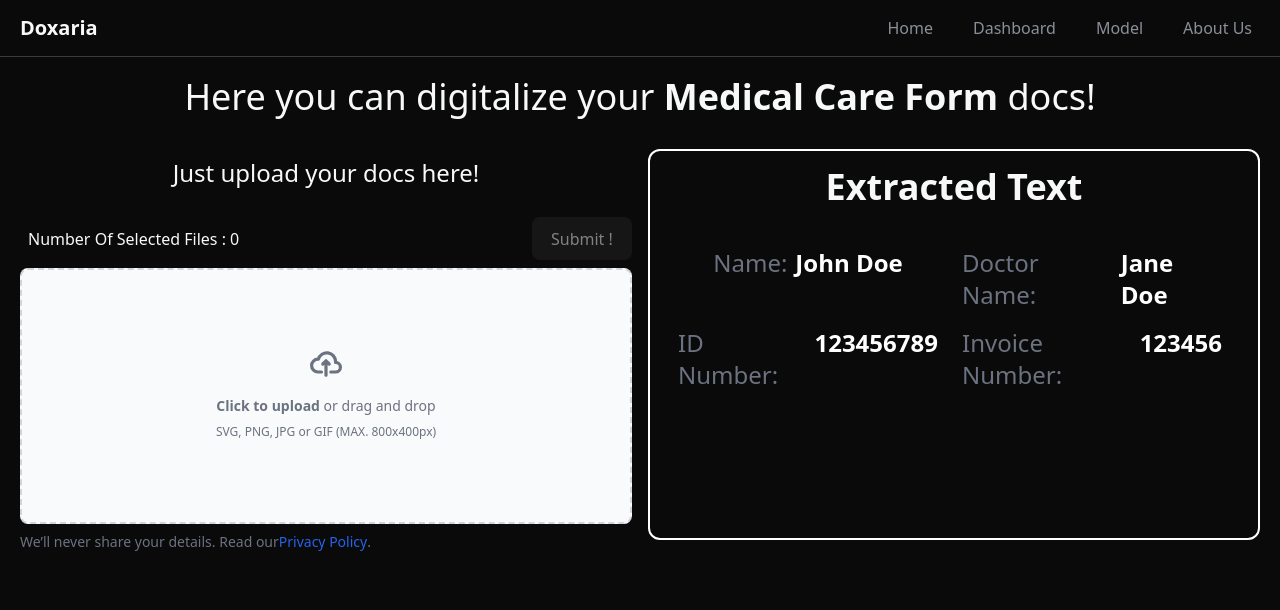
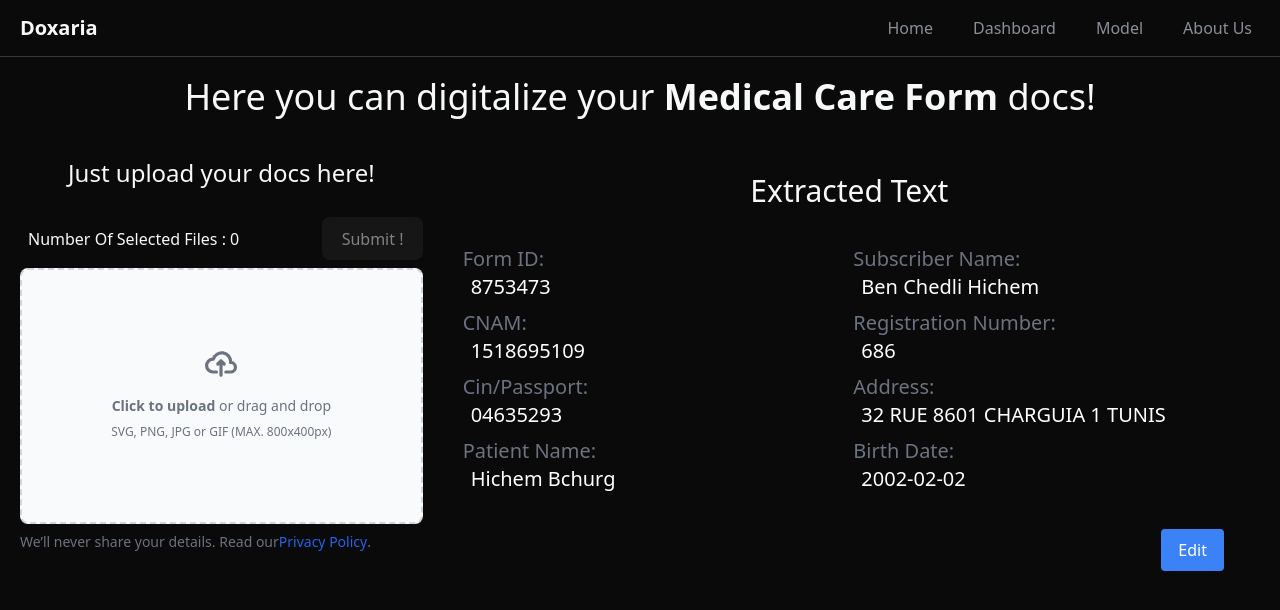
Before and after one commit to Youssef-Kharroubi/Dev-Elites, a React (Vite) app in the folder Doxaria-UI/: page /Medical-Form in a window 1280 px wide. Shown: the top 610 px of the page. Built offline with nearby package versions, Linux system fonts and the light colour scheme.

Commit message:
style: new layout for data display and data update

```diff
--- a/Doxaria-UI/src/components/sections/MedicalFormDataViewer.tsx
+++ b/Doxaria-UI/src/components/sections/MedicalFormDataViewer.tsx
@@ -1,27 +1,84 @@
-import {useState} from "react";
+import { useState } from "react";
+import MedicalCareExtractedData from "../../models/MedicalCareExtractedData.ts";
 
-interface DataExtracted {
-        name:String,
-        drName:String,
-        cin:String,
-        invoiceNumber:String,
+interface MedicalFormDataViewerProps {
+    initialData: MedicalCareExtractedData;
+    onSave: (data: MedicalCareExtractedData) => void;
+}
 
-}
-export default function  MedicalFormDataViewer(){
-        const [imageData, setImageData] = useState<DataExtracted>({
-                name:"John Doe",drName:"Jane Doe",cin:"123456789",invoiceNumber:"123456"
-        });
+export default function MedicalFormDataViewer({ initialData, onSave }: MedicalFormDataViewerProps) {
+    const [imageData, setImageData] = useState<MedicalCareExtractedData>(initialData);
+    const [isEditing, setIsEditing] = useState(false);
 
+    const handleChange = (field: keyof MedicalCareExtractedData, value: string) => {
+        setImageData((prev) => ({ ...prev, [field]: value }));
+    };
+
+    const handleSave = () => {
+        onSave(imageData);
+        setIsEditing(false);
+    };
+
+    const handleCancel = () => {
+        setImageData(initialData);
+        setIsEditing(false);
+    };
 
     return (
-    <section className="container border-2 border-white rounded-xl my-3">
-            <h3 className="flex justify-center text-4xl font-bold p-4">Extracted Text</h3>
+        <section className="container rounded-xl my-5 self-center">
+            <h3 className="flex justify-center text-3xl p-4">Extracted Text</h3>
             <div className="grid grid-cols-2 py-4">
-                    <span className="flex justify-center p-2 text-2xl text-gray-500 " > Name: <p className="text-2xl font-bold mx-2 text-white">{imageData.name}</p> </span>
-                    <span className="flex justify-center p-2 text-2xl text-gray-500 "> Doctor Name: <p className="text-2xl font-bold mx-2 text-white ">{imageData.drName} </p></span>
-                    <span className="flex justify-center p-2 text-2xl text-gray-500 "> ID Number: <p className="text-2xl font-bold mx-2  text-white">{imageData.cin}</p></span>
-                    <span className="flex justify-center p-2 text-2xl text-gray-500 ">  Invoice Number: <p className="text-2xl font-bold mx-2  text-white">{imageData.invoiceNumber}</p></span>
+                {[
+                    { label: "Form ID", key: "id_form" },
+                    { label: "Subscriber Name", key: "subscriber_name" },
+                    { label: "CNAM", key: "cnam_code" },
+                    { label: "Registration Number", key: "registration_number" },
+                    { label: "Cin/Passport", key: "cin_or_passport" },
+                    { label: "Address", key: "address" },
+                    { label: "Patient Name", key: "patient_name" },
+                    { label: "Birth Date", key: "birth_date" },
+                ].map(({ label, key }) => (
+                    <span key={key} className=" justify-start p-1 text-xl text-gray-500 ">
+            {label}:{" "}
+                        {isEditing ? (
+                            <input
+                                type="text"
+                                value={imageData[key as keyof MedicalCareExtractedData]}
+                                onChange={(e) => handleChange(key as keyof MedicalCareExtractedData, e.target.value)}
+                                className="text-xl mx-1 text-white bg-dark  "
+                            />
+                        ) : (
+                            <p className="text-xl mx-2 text-white">{imageData[key as keyof MedicalCareExtractedData]}</p>
+                        )}
 
+          </span>
+
+                ))}
+            </div>
+            <div className="flex justify-end gap-4 p-4">
+                {isEditing ? (
+                    <>
+                        <button
+                            onClick={handleSave}
+                            className="px-4 py-2 bg-green-500 text-white rounded hover:bg-green-600"
+                        >
+                            Save
+                        </button>
+                        <button
+                            onClick={handleCancel}
+                            className="px-4 py-2 bg-red-500 text-white rounded hover:bg-red-600"
+                        >
+                            Cancel
+                        </button>
+                    </>
+                ) : (
+                    <button
+                        onClick={() => setIsEditing(true)}
+                        className="px-4 py-2 bg-blue-500 text-white rounded hover:bg-blue-600"
+                    >
+                        Edit
+                    </button>
+                )}
             </div>
         </section>
     );
--- a/Doxaria-UI/src/components/sections/MedicalModelForm.tsx
+++ b/Doxaria-UI/src/components/sections/MedicalModelForm.tsx
@@ -1,6 +1,24 @@
 import MedicalFormDataViewer from "./MedicalFormDataViewer.tsx";
 import { useState } from 'react';
+import MedicalCareExtractedData from "../../models/MedicalCareExtractedData.ts";
 import axios from "axios";
+
+
+const exampleData: MedicalCareExtractedData = {
+    id_form: "8753473",
+    subscriber_name: "Ben Chedli Hichem",
+    cnam_code: "1518695109",
+    registration_number: "686",
+    cin_or_passport: "04635293",
+    address: "32 RUE 8601 CHARGUIA 1 TUNIS",
+    patient_name: "Hichem Bchurg",
+    birth_date: "2002-02-02",
+};
+
+const handleSaveData = (data: MedicalCareExtractedData) => {
+    console.log("Saved data:", data);
+    // Implement actual save logic here (e.g., API call)
+};
 
 export default function MedicalModelForm (){
     const [selectedFile, setSelectedFile] = useState<FileList | null>(null);
@@ -85,8 +103,8 @@ export default function MedicalModelForm (){
             <div className="flex justify-center items-center my-5">
                 <h1 className="text-4xl text-light ">Here you can digitalize your <span className="font-bold">Medical Care Form </span> docs!</h1>
             </div>
-            <div className="grid grid-cols-2 gap-4">
-                <div>
+            <div className="grid grid-cols-3 gap-4">
+                <div className="col-span-1">
                     <h3 className=" flex justify-center items-center text-2xl my-5 ">Just upload your docs here!</h3>
                     {error && (
                         <div className="text-red-500 text-center mb-4">{error}</div>
@@ -108,7 +126,7 @@ export default function MedicalModelForm (){
                     </div>
 
 
-                    <div className="flex items-center justify-center w-full">
+                    <div className="flex items-center justify-center w-full ">
                         <label htmlFor="dropzone-file"
                                className="flex flex-col items-center justify-center w-full h-64 border-2 border-gray-300 border-dashed rounded-lg cursor-pointer bg-gray-50 dark:hover:bg-gray-800 dark:bg-gray-700 hover:bg-gray-100 dark:border-gray-600 dark:hover:border-gray-500 dark:hover:bg-gray-600">
                             <div className="flex flex-col items-center justify-center pt-5 pb-6">
@@ -138,7 +156,8 @@ export default function MedicalModelForm (){
 
 
                 </div>
-                <MedicalFormDataViewer/>
+                <div className="col-span-2 self-center"><MedicalFormDataViewer initialData={exampleData} onSave={handleSaveData} /></div>
+
             </div>
             <div>
                 {fileType && insuranceCompany.length > 0 && (
```
Lines whose indentation alone changed are shown as unchanged.
